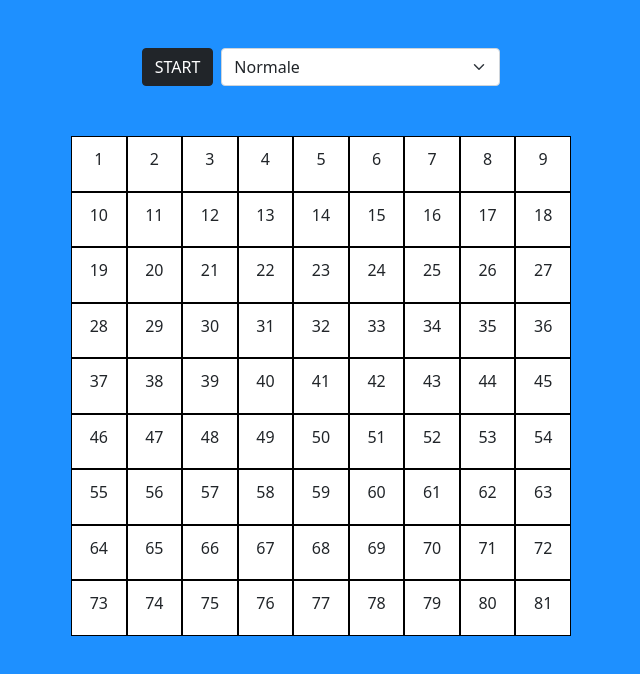
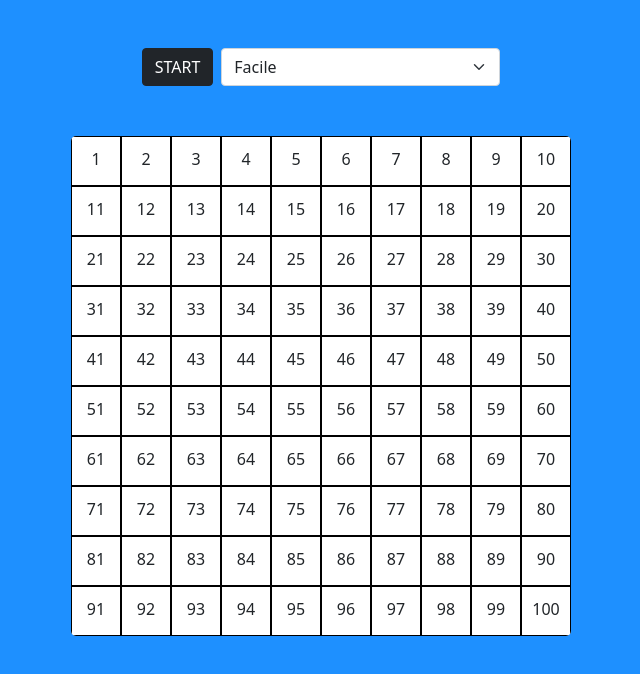
Before and after one commit to tarex7/js-campominato-grid, a plain HTML site: page index.html in a window 1280 px wide. Both pictures are taken after a click on the element "START". Shown: the whole page, without its empty margins (319-959 px from the left). Drawn offline with nearby package versions, Linux system fonts and the light colour scheme.

Commit message:
fixed start button logic

```diff
--- a/index.html
+++ b/index.html
@@ -19,8 +19,8 @@
         <div class="col-12 mt-5 d-flex justify-content-center">
           <div id="startBtn" class="btn btn-dark">START</div>
           <select id="level" class="form-select w-25 ms-2">
-            <option value="1">Facile</option>
-            <option selected value="2">Normale</option>
+            <option selected value="1">Facile</option>
+            <option value="2">Normale</option>
             <option value="3">Difficile</option>
           </select>
         </div>
--- a/script.js
+++ b/script.js
@@ -1,7 +1,6 @@
 let rows = 10;
 let cells = 10;
 let totalCells = rows * cells;
-let gameHasStarted = false;
 
 //Elementi UI
 const grid = document.getElementById("grid");
@@ -15,6 +14,7 @@ const createCell = (content) => {
   const cell = document.createElement("div");
   //Aggiunge classe
   cell.className = "cell";
+
   //Inserisce numero cella
   cell.innerText = content;
   //Aggiunge event listener
@@ -28,6 +28,7 @@ const createCell = (content) => {
   grid.appendChild(cell);
 };
 //Event button
+
 startBtn.addEventListener("click", () => {
   if (level.value == 2) {
     document.documentElement.style.setProperty("--rows", `9`);
@@ -37,14 +38,13 @@ startBtn.addEventListener("click", () => {
     document.documentElement.style.setProperty("--rows", `7`);
     document.documentElement.style.setProperty("--cells", `7`);
     totalCells = 49;
+  } else if (level.value == 1) {
+    document.documentElement.style.setProperty("--rows", `10`);
+    document.documentElement.style.setProperty("--cells", `10`);
+    totalCells = 1000;
   }
 
-  if (!gameHasStarted) {
-    for (let i = 1; i <= totalCells; i++) {
-      createCell(i);
-    }
-    gameHasStarted = true;
-  } else if (gameHasStarted) {
-    alert("Hai già cliccato, fai refresh pagina per rigiocare :P");
+  for (let i = 1; i <= totalCells; i++) {
+    createCell(i);
   }
 });
--- a/style.css
+++ b/style.css
@@ -19,6 +19,7 @@ body {
   height: 500px;
   justify-content: center;
   border-radius: 5px;
+  overflow: hidden;
 }
 
 .cell {
@@ -35,3 +36,6 @@ body {
   background-color: rgb(26, 60, 154);
   color: #fff;
 }
+#level .form-select {
+    width: 10%;
+}
```
